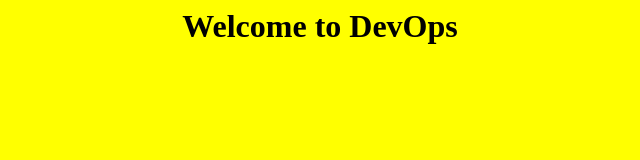
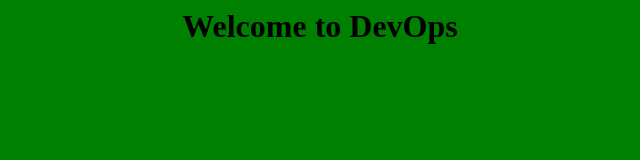
Before and after one commit to dsingh-jmd/apache, a plain HTML site: page index.html in a window 1280 px wide. Shown: the whole page, without its empty margins (320-960 px from the left). Drawn offline with Linux system fonts and the light colour scheme.

Commit message:
color change

```diff
--- a/index.html
+++ b/index.html
@@ -1,7 +1,7 @@
 <html>
 <head>
 <title> Welcome </title>
-<body style="background-color:yellow;">
+<body style="background-color:green;">
 <center>
 <h1>Welcome to DevOps</h1>
 </center>
```
